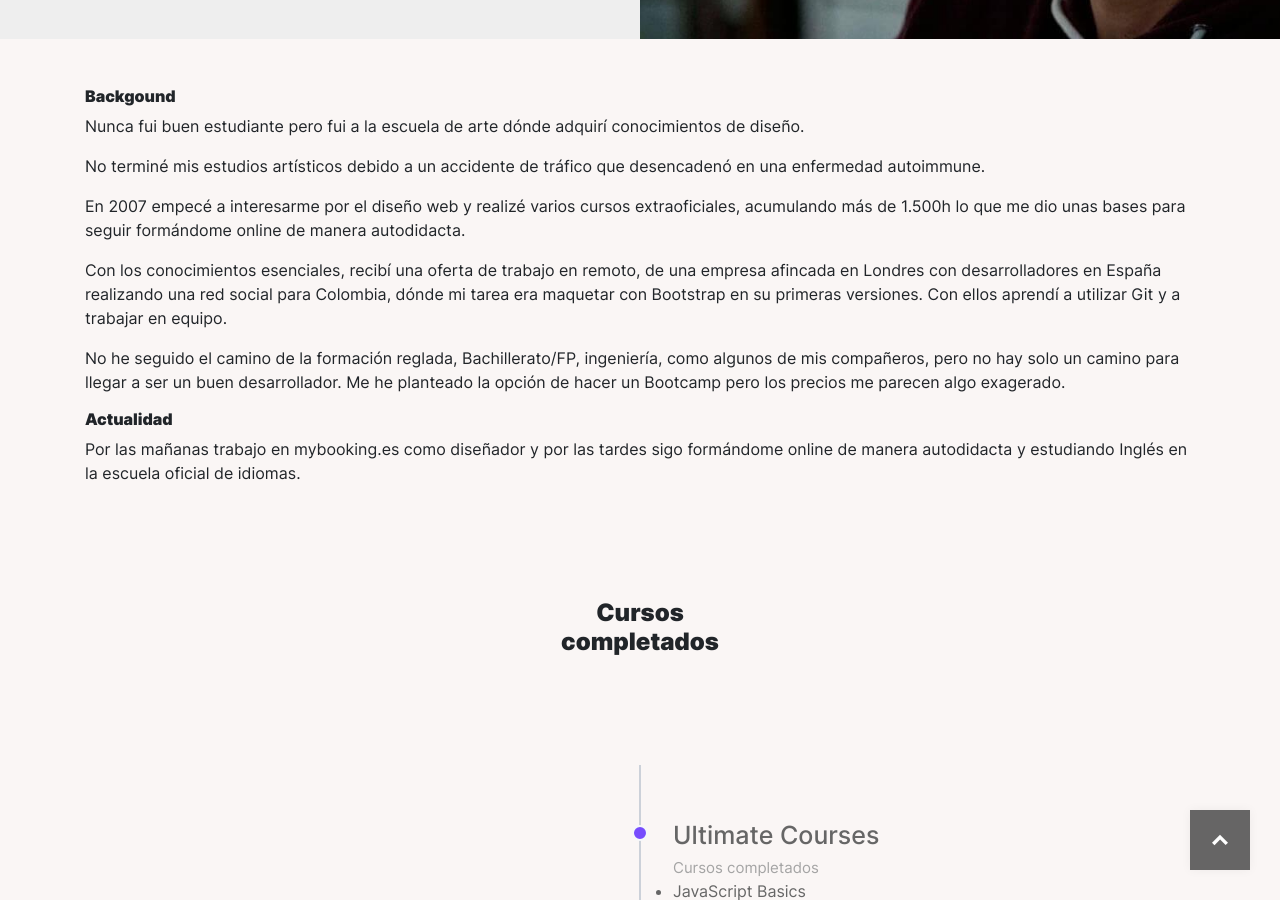
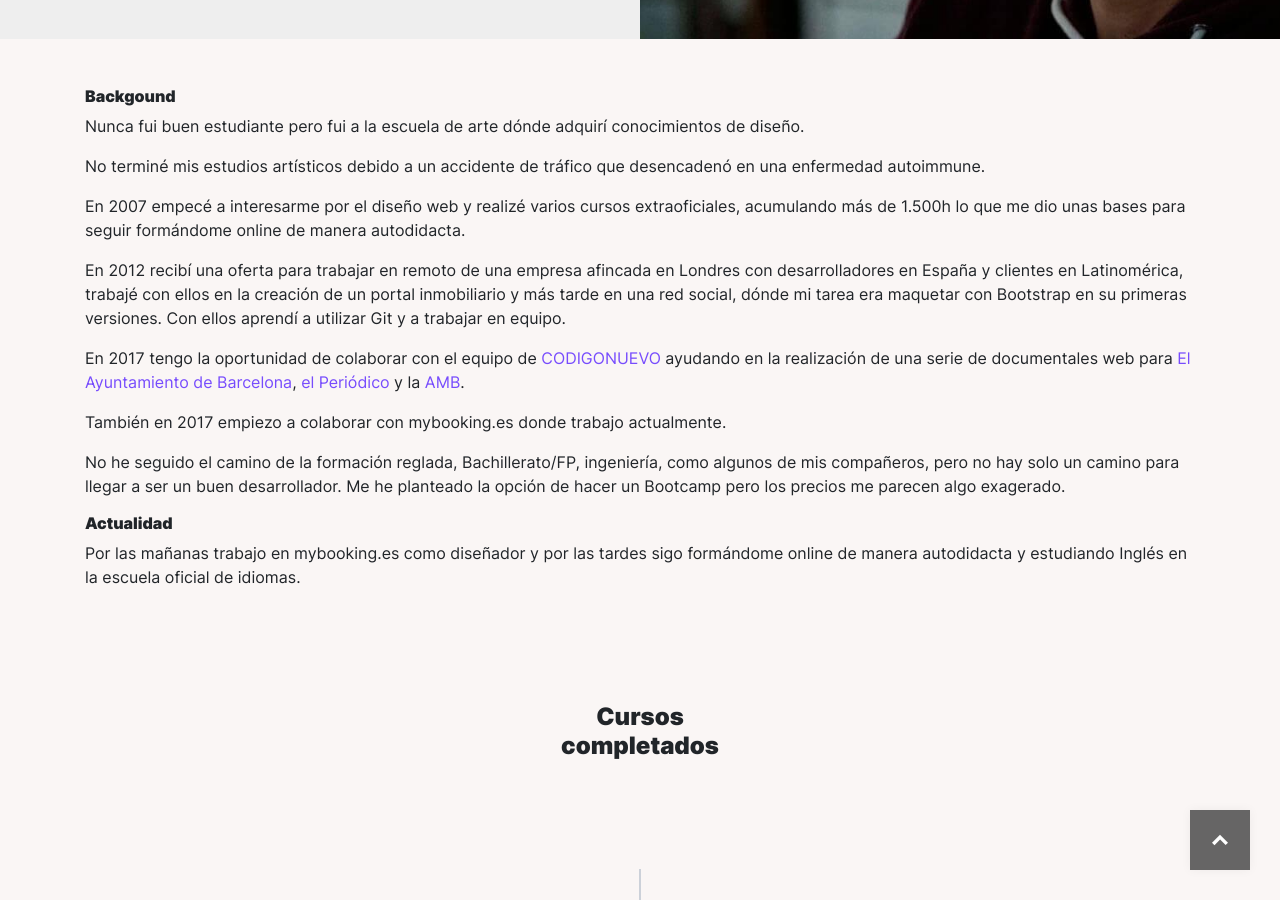
Before and after one commit to MarcelReig/netinetidesign, a Jekyll site: the page built from about/index.html, in a window 1280 px wide and 900 px high, scrolled down 519 px. Built offline with Jekyll 4.4.1, drawn with Linux system fonts in a browser that asks for light colours.

Commit message:
edit about

```diff
--- a/about/index.html
+++ b/about/index.html
@@ -40,9 +40,19 @@
         desencadenó en una enfermedad autoimmune.</p>
       <p>En 2007 empecé a interesarme por el diseño web y realizé varios cursos extraoficiales, acumulando más de 1.500h
         lo que me dio unas bases para seguir formándome online de manera autodidacta.</p>
-      <p>Con los conocimientos esenciales, recibí una oferta de trabajo en remoto, de una empresa afincada en Londres
-        con desarrolladores en España realizando una red social para Colombia, dónde mi tarea era maquetar con Bootstrap
+      <p>En 2012 recibí una oferta para trabajar en remoto de una empresa afincada en Londres
+        con desarrolladores en España y clientes en Latinomérica, trabajé con ellos en la creación de un portal inmobiliario y más tarde en una red social, dónde mi tarea era maquetar con Bootstrap
         en su primeras versiones. Con ellos aprendí a utilizar Git y a trabajar en equipo.</p>
+      <p>
+        En 2017 tengo la oportunidad de colaborar con el equipo de <a href="https://www.codigonuevo.com/"
+          target="_blank"> CODIGONUEVO</a>
+        ayudando en la realización de
+        una serie de documentales web para <a href="https://ajuntament.barcelona.cat/es/" target="_blank"
+          rel="noopener noreferrer">El Ayuntamiento de Barcelona</a>, <a href="https://www.elperiodico.com/es/"
+          target="_blank" rel="noopener noreferrer">el Periódico</a> y la <a href="https://www.amb.cat/s/home.html"
+          target="_blank" rel="noopener noreferrer">AMB</a>.</p>
+      <p>También en 2017 empiezo a colaborar con mybooking.es donde trabajo actualmente.</p>
+
       <p>No he seguido el camino de la formación reglada, Bachillerato/FP, ingeniería, como algunos de mis compañeros,
         pero no hay solo un camino para llegar a ser un buen desarrollador.
         Me he planteado la opción de hacer un Bootcamp pero los precios me parecen algo exagerado.</p>
```
Also changed, not shown: other parts of about/index.html (+1 -1 lines), portfolio/index.html (+14 -23 lines).
